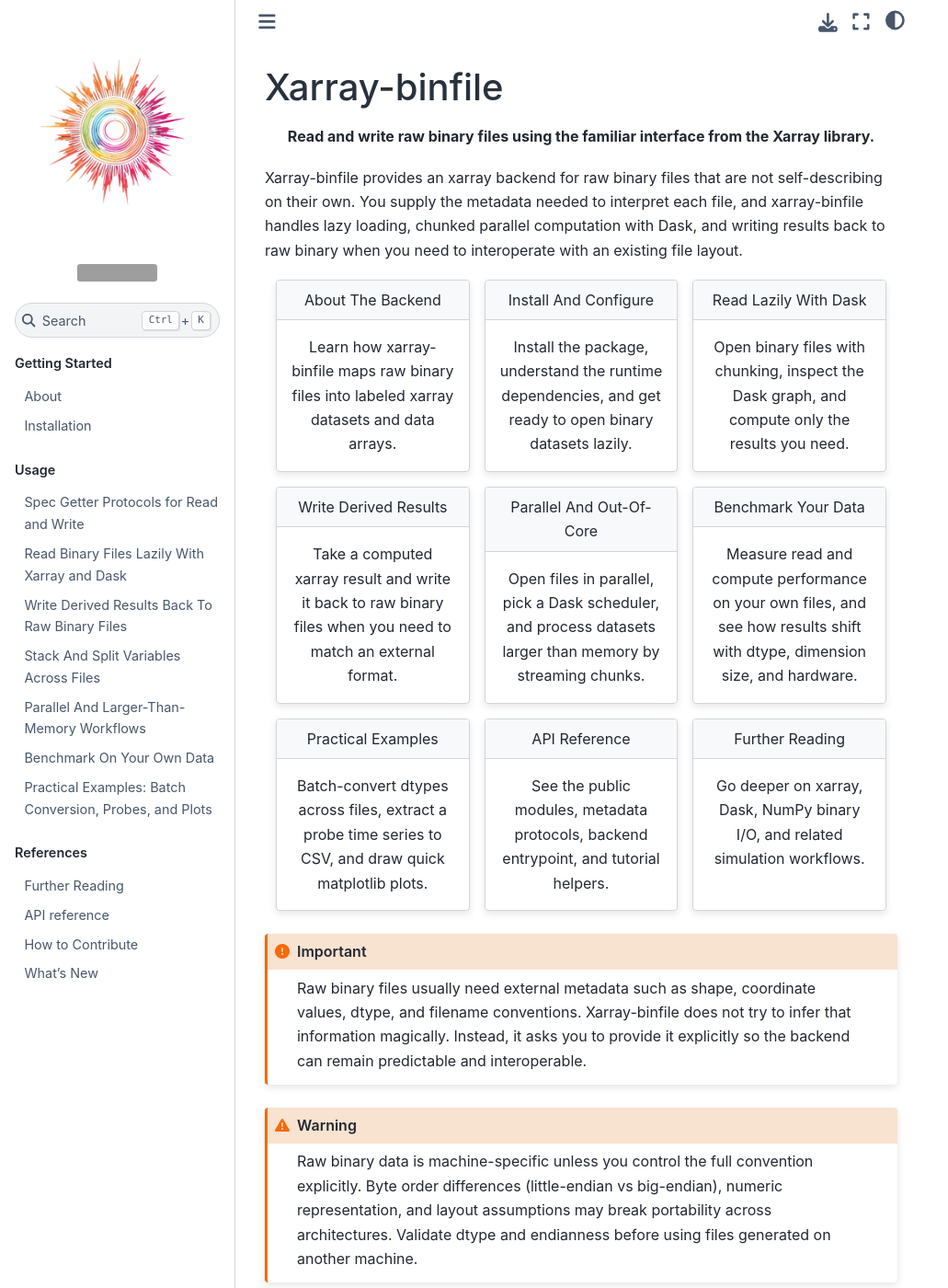
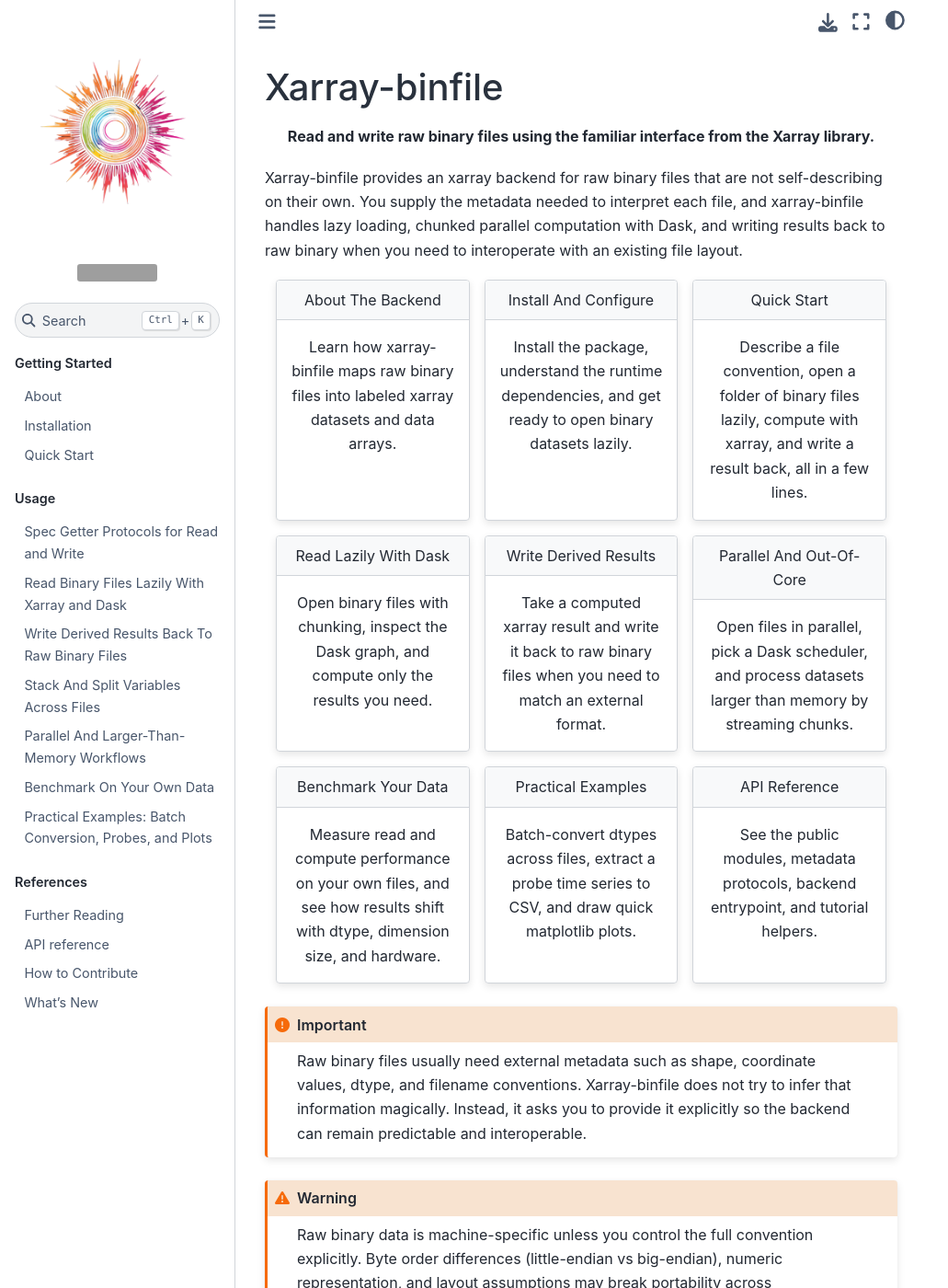
Before and after one commit to fschuch/xarray-binfile, a Jupyter Book: the page built from docs/intro.md, in a window 1280 px wide and 1400 px high. Shown: the whole window at 92% size, without its empty margins (0-1031 px from the left). Built offline with Jupyter Book 1.0.4 settings and Sphinx 7.4.7 and the Sphinx Book theme 1.1.4, drawn with Linux system fonts in a browser that asks for light colours; grey boxes are pictures that could not be loaded.

Commit message:
docs: add quick start guide and update documentation structure (#58)

````diff
--- a/docs/_toc.yml
+++ b/docs/_toc.yml
@@ -8,6 +8,7 @@
     chapters:
       - file: getting-started/about.md
       - file: getting-started/installation.md
+      - file: getting-started/quickstart.ipynb
   - caption: Usage
     chapters:
       - file: usage/spec-getter-protocols.md
--- a/docs/intro.md
+++ b/docs/intro.md
@@ -30,6 +30,18 @@
 ^^^
 
 Install the package, understand the runtime dependencies, and get ready to open binary datasets lazily.
+
+:::
+
+:::{grid-item-card}
+:link: getting-started/quickstart
+:link-type: doc
+:class-header: bg-light
+
+Quick Start
+^^^
+
+Describe a file convention, open a folder of binary files lazily, compute with xarray, and write a result back, all in a few lines.
 
 :::
 
@@ -105,18 +117,6 @@
 
 :::
 
-:::{grid-item-card}
-:link: references/further-reading
-:link-type: doc
-:class-header: bg-light
-
-Further Reading
-^^^
-
-Go deeper on xarray, Dask, NumPy binary I/O, and related simulation workflows.
-
-:::
-
 ::::
 
 ```{important}
````
Also changed, not shown: README.md (+17 -8 lines), docs/getting-started/quickstart.ipynb (added).
